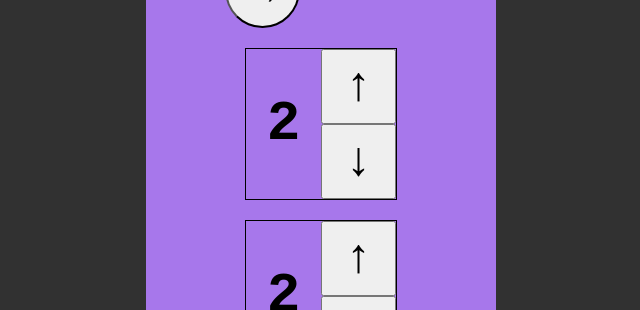
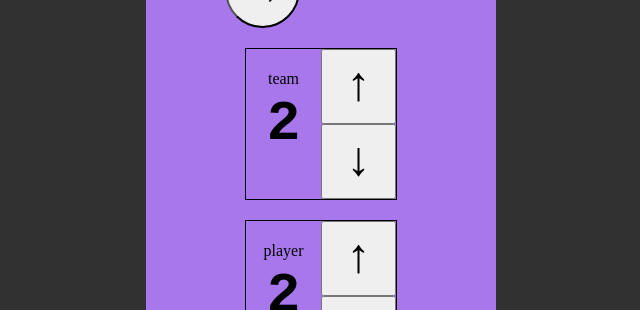
Before and after one commit to ZaneMeroff/team_gen, a Vue app: page / in a window 1280 px wide. Shown: the part 199-509 px from the top of the page, without its empty margins (319-959 px from the left). Built offline with nearby package versions, Linux system fonts and the light colour scheme.

Commit message:
Add pickerType prop to NumPickerNumDisplay

```diff
--- a/src/components/NumPicker/NumPickerNumDisplay.vue
+++ b/src/components/NumPicker/NumPickerNumDisplay.vue
@@ -1,5 +1,7 @@
 <template>
   <section class="npnd-perimeter-container">
+
+    <p class="picker-title">{{ pickerType }}</p>
 
     <p class="npnd-num">{{ number }}</p>
 
@@ -11,6 +13,7 @@
     name: "NumPickerNumDisplay",
     props: {
       number: { type: Number, default: 0 },
+      pickerType: { type: String, default: "teams" },
     },
   }
 </script>
@@ -30,4 +33,11 @@
     font-weight: bold;
     font-family: courier;
   }
+
+  .picker-title {
+    position: absolute;
+    margin-bottom: 90px;
+
+  }
+
 </style>
```
